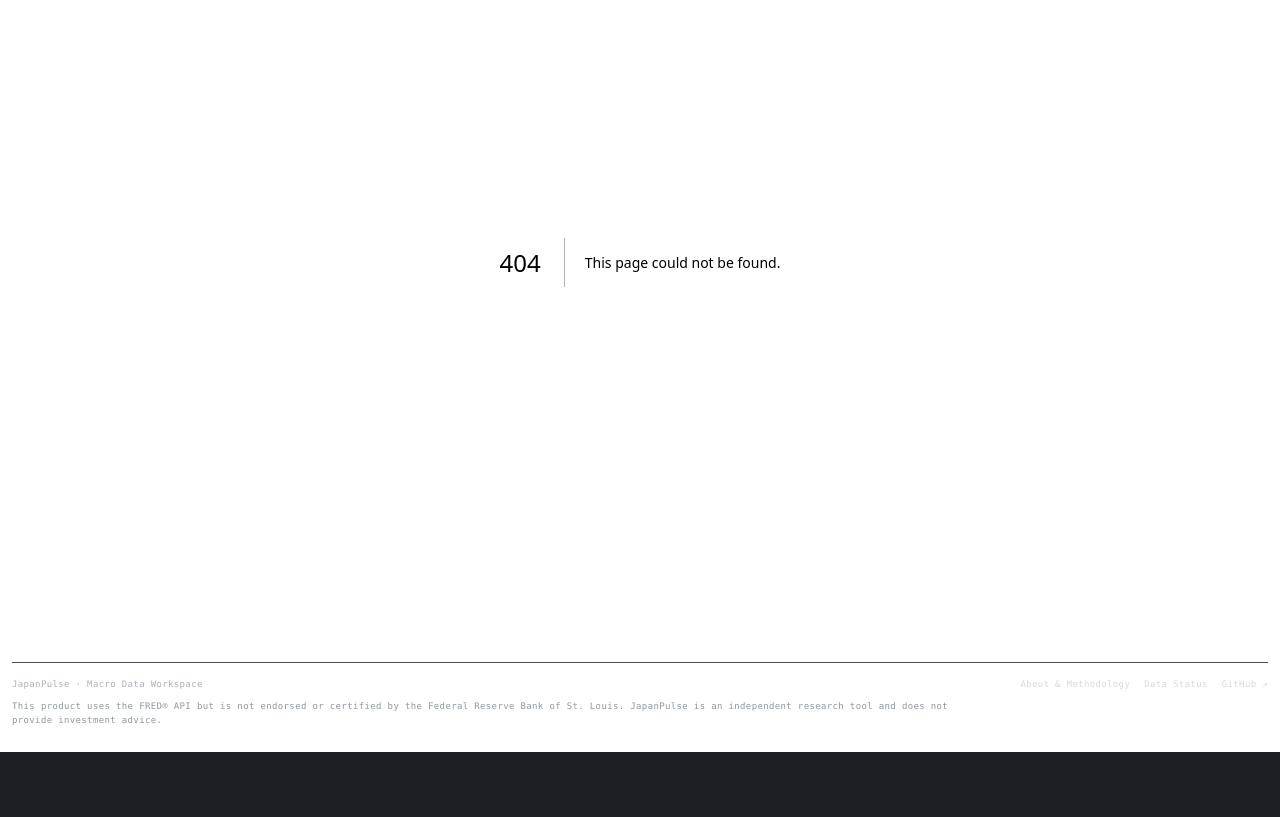
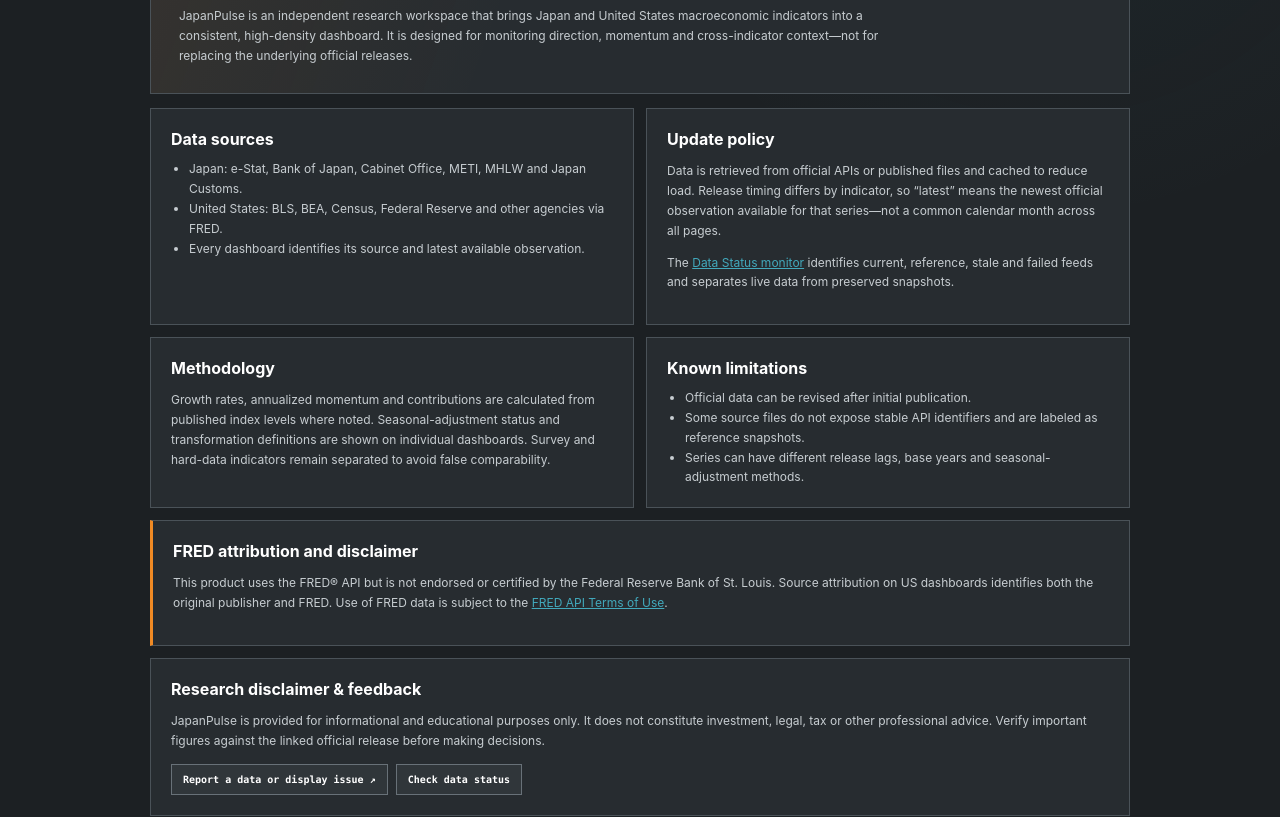
Before and after one commit to Hikky-fuji/japanpulse, a Next.js app: page /about in a window 1280 px wide. Before the commit this address had no page. Shown: the part 220-1037 px from the top of the page. Before the commit the page ends 972 px from the top, so only its background shows below. Built offline with nearby package versions, Linux system fonts and the light colour scheme.

Commit message:
Improve public readiness and Phillips curve

```diff
--- /dev/null
+++ b/app/about/page.js
@@ -0,0 +1,97 @@
+import Link from 'next/link'
+
+export const metadata = {
+  title: 'About & Methodology',
+  description:
+    'JapanPulse purpose, data sources, update methodology, limitations, attribution and research disclaimer.',
+  alternates: {
+    canonical: '/about',
+  },
+}
+
+export default function AboutPage() {
+  return (
+    <main className="about-page">
+      <section className="about-page__hero">
+        <div className="about-page__eyebrow">ABOUT / METHODOLOGY</div>
+        <h1>Built to make macro data faster to read.</h1>
+        <p>
+          JapanPulse is an independent research workspace that brings Japan and United States
+          macroeconomic indicators into a consistent, high-density dashboard. It is designed
+          for monitoring direction, momentum and cross-indicator context—not for replacing
+          the underlying official releases.
+        </p>
+      </section>
+
+      <section className="about-page__grid">
+        <article>
+          <h2>Data sources</h2>
+          <ul>
+            <li>Japan: e-Stat, Bank of Japan, Cabinet Office, METI, MHLW and Japan Customs.</li>
+            <li>United States: BLS, BEA, Census, Federal Reserve and other agencies via FRED.</li>
+            <li>Every dashboard identifies its source and latest available observation.</li>
+          </ul>
+        </article>
+
+        <article>
+          <h2>Update policy</h2>
+          <p>
+            Data is retrieved from official APIs or published files and cached to reduce load.
+            Release timing differs by indicator, so “latest” means the newest official
+            observation available for that series—not a common calendar month across all pages.
+          </p>
+          <p>
+            The <Link href="/status">Data Status monitor</Link> identifies current, reference,
+            stale and failed feeds and separates live data from preserved snapshots.
+          </p>
+        </article>
+
+        <article>
+          <h2>Methodology</h2>
+          <p>
+            Growth rates, annualized momentum and contributions are calculated from published
+            index levels where noted. Seasonal-adjustment status and transformation definitions
+            are shown on individual dashboards. Survey and hard-data indicators remain
+            separated to avoid false comparability.
+          </p>
+        </article>
+
+        <article>
+          <h2>Known limitations</h2>
+          <ul>
+            <li>Official data can be revised after initial publication.</li>
+            <li>Some source files do not expose stable API identifiers and are labeled as reference snapshots.</li>
+            <li>Series can have different release lags, base years and seasonal-adjustment methods.</li>
+          </ul>
+        </article>
+
+        <article className="is-wide about-page__notice">
+          <h2>FRED attribution and disclaimer</h2>
+          <p>
+            This product uses the FRED® API but is not endorsed or certified by the Federal
+            Reserve Bank of St. Louis. Source attribution on US dashboards identifies both the
+            original publisher and FRED. Use of FRED data is subject to the{' '}
+            <a href="https://fred.stlouisfed.org/docs/api/terms_of_use.html" rel="noreferrer" target="_blank">
+              FRED API Terms of Use
+            </a>.
+          </p>
+        </article>
+
+        <article className="is-wide">
+          <h2>Research disclaimer & feedback</h2>
+          <p>
+            JapanPulse is provided for informational and educational purposes only. It does not
+            constitute investment, legal, tax or other professional advice. Verify important
+            figures against the linked official release before making decisions.
+          </p>
+          <div className="about-page__actions">
+            <a href="https://github.com/Hikky-fuji/japanpulse/issues" rel="noreferrer" target="_blank">
+              Report a data or display issue ↗
+            </a>
+            <Link href="/status">Check data status</Link>
+          </div>
+        </article>
+      </section>
+    </main>
+  )
+}
```
